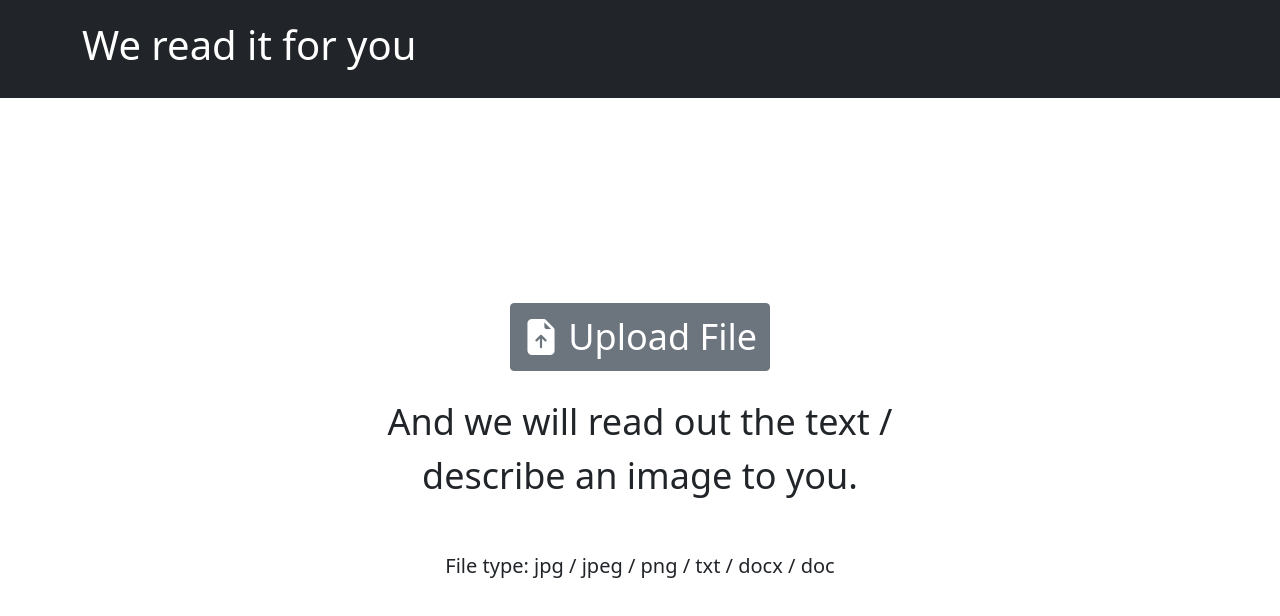
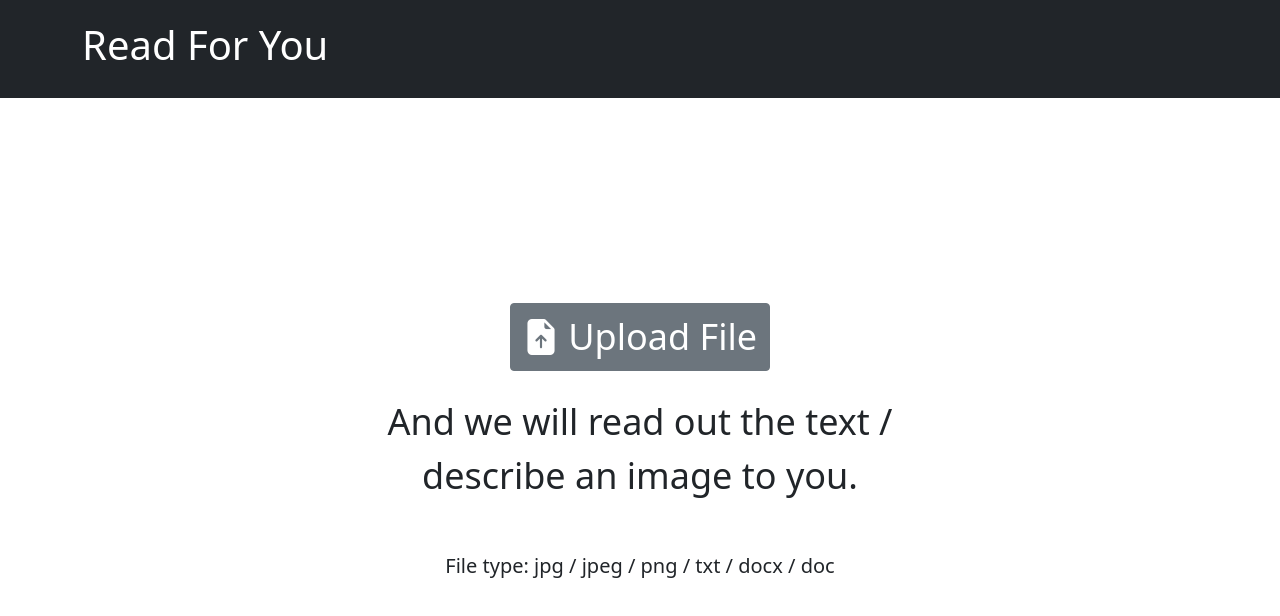
Before and after one commit to HSKPeter/HackDuke2021, a website: page public/index.html in a window 1280 px wide. Drawn offline with nearby package versions, Linux system fonts and the light colour scheme.

Commit message:
replaced web header and title

```diff
--- a/public/index.html
+++ b/public/index.html
@@ -3,8 +3,8 @@
 
 <head>
     <meta charset="utf-8">
-    <title>We Read It For You</title>
-    <meta name="We Read It For You" content="timer">
+    <title>Read For You</title>
+    <meta name="Read For You" content="timer">
 
     <!-- Required meta tags -->
     <meta charset="utf-8">
@@ -27,7 +27,7 @@
         <div class="container py-2">
             <a class="navbar-brand text-white">
                 <h1>
-                    We read it for you
+                    Read For You
                 </h1>
             </a>
         </div>
```
